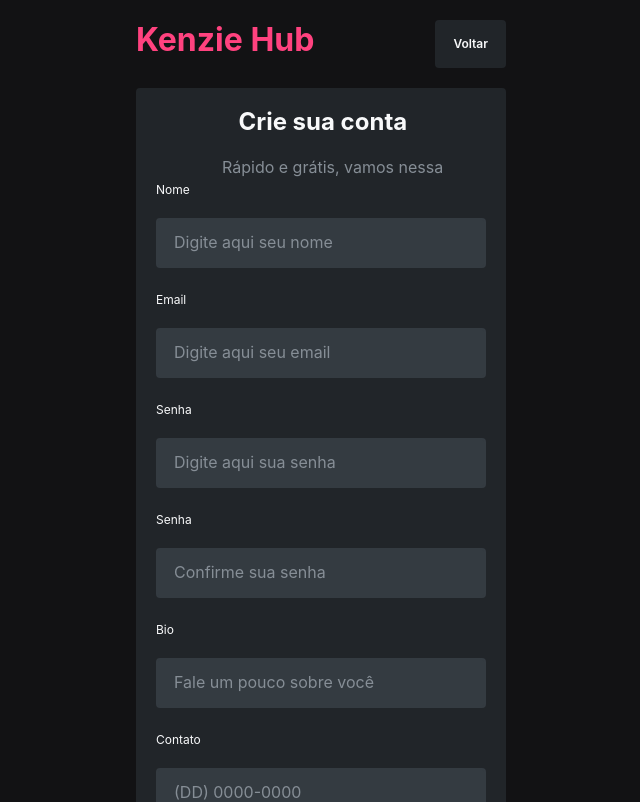
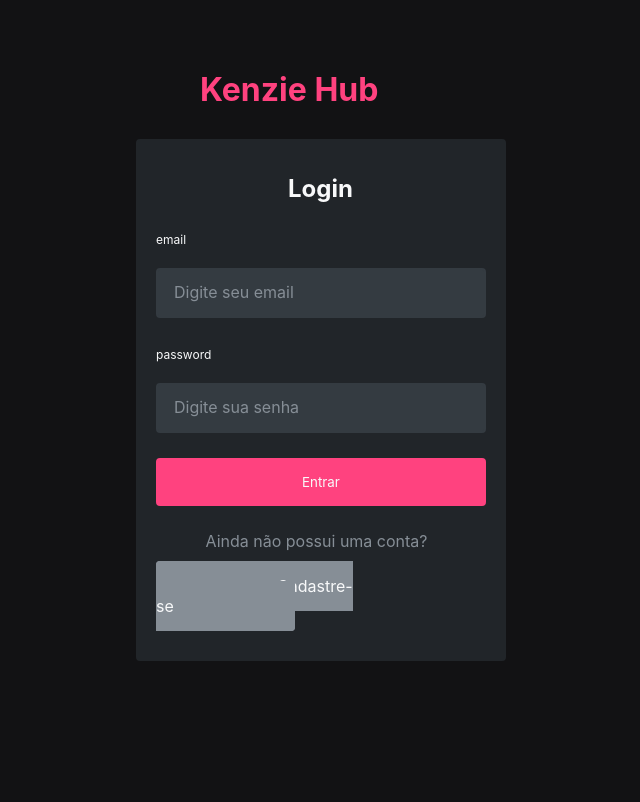
Before and after one commit to Malaiobol/react-kenzie-hub-Malaiobol, a React (Create React App) app in the folder entrega-s3/: page / in a window 1280 px wide. Shown: the top 802 px of the page, without its empty margins (376-1016 px from the left). Built offline with nearby package versions, Linux system fonts and the light colour scheme.

Commit message:
feat:added stilysh & logic to form

```diff
--- a/entrega-s3/src/App.js
+++ b/entrega-s3/src/App.js
@@ -1,12 +1,14 @@
-import { RegisterForm } from "./pages/RegisterPage";
 import { ToastContainer } from "react-toastify";
 import "react-toastify/dist/ReactToastify.min.css";
+import { Mainroutes as Routes } from "./routes";
+import GlobalStyles from "./Styles/GlobalStyles";
 
 function App() {
   return (
     <>
       <ToastContainer />
-      <RegisterForm />
+      <GlobalStyles />
+      <Routes />
     </>
   );
 }
--- /dev/null
+++ b/entrega-s3/src/Styles/Logo.js
@@ -0,0 +1,8 @@
+import styled from "styled-components";
+
+export const Logo = styled.h1`
+  padding-top: 70px;
+  padding-bottom: 30px;
+  padding-left: 45%;
+  color: var(--colorPrimary);
+`;
--- a/entrega-s3/src/index.js
+++ b/entrega-s3/src/index.js
@@ -1,14 +1,12 @@
 import React from "react";
 import ReactDOM from "react-dom/client";
 import App from "./App";
-import GlobalStyles from "./Styles/GlobalStyles";
 import { BrowserRouter } from "react-router-dom";
 
 const root = ReactDOM.createRoot(document.getElementById("root"));
 root.render(
   <React.StrictMode>
     <BrowserRouter>
-      <GlobalStyles />
       <App />
     </BrowserRouter>
   </React.StrictMode>
--- /dev/null
+++ b/entrega-s3/src/pages/Login/index.jsx
@@ -0,0 +1,84 @@
+import { useState } from "react";
+import { useForm } from "react-hook-form";
+import { yupResolver } from "@hookform/resolvers/yup";
+import { toast } from "react-toastify";
+
+import { StyledForm } from "./style";
+import { loginSchema } from "./loginSchema";
+
+import { Input } from "../../components/Input";
+import { Link } from "react-router-dom";
+import { Logo } from "../../Styles/Logo";
+import { api } from "../../services/api";
+
+export const LoginForm = () => {
+  const [loading, setLoading] = useState(false);
+
+  const {
+    handleSubmit,
+    formState: { errors },
+    reset,
+  } = useForm({
+    mode: "onBlur",
+    resolver: yupResolver(loginSchema),
+  });
+
+  const loginRequest = async (formData) => {
+    try {
+      setLoading(true);
+      await api.post("/sessions", formData);
+      toast.success("Sessão iniciada com sucesso.", {
+        autoClose: 5000,
+      });
+      setTimeout(window.location("/home", 5000));
+    } catch (err) {
+      console.log(err);
+      toast.error("Email ou senha inválidos, verifique suas credenciais.", {
+        autoClose: 5000,
+      });
+    } finally {
+      setLoading(false);
+    }
+  };
+
+  const login = (data) => {
+    console.log(data);
+    loginRequest(data);
+    reset({
+      name: "",
+      email: "",
+    });
+  };
+
+  return (
+    <>
+      <Logo>Kenzie Hub</Logo>
+      <StyledForm onSubmit={handleSubmit(login)}>
+        <h2>Login</h2>
+        <Input
+          id="email"
+          type="email"
+          label="email"
+          placeholder="Digite seu email"
+          error={errors.email?.message && <p>{errors.email.message}</p>}
+        />
+        <Input
+          id="password"
+          type="password"
+          label="password"
+          placeholder="Digite sua senha"
+          error={errors.password?.message && <p>{errors.password.message}</p>}
+        />
+        <div>
+          <button type="submit">{loading ? "Entrando..." : "Entrar"}</button>
+        </div>
+        <div>
+          <small>Ainda não possui uma conta?</small>
+        </div>
+        <div>
+          <Link to={"/register"}>Cadastre-se</Link>
+        </div>
+      </StyledForm>
+    </>
+  );
+};
--- /dev/null
+++ b/entrega-s3/src/pages/Login/loginSchema.js
@@ -0,0 +1,7 @@
+import * as yup from "yup";
+
+export const loginSchema = yup.object().shape({
+  email: yup.string().required("Insira um email.").email("Insira um email."),
+
+  password: yup.string().required("Insira uma senha."),
+});
--- /dev/null
+++ b/entrega-s3/src/pages/Login/style.js
@@ -0,0 +1,78 @@
+import styled from "styled-components";
+
+export const StyledForm = styled.form`
+  width: 370px;
+  height: max-content;
+
+  color: var(--colorGrey0);
+  background-color: var(--colorGrey3);
+  border-radius: 4px;
+
+  padding: 20px;
+  margin-left: 40%;
+
+  h2 {
+    margin-top: 15px;
+    margin-bottom: 15px;
+    margin-left: 40%;
+  }
+
+  span {
+    margin-left: 15%;
+    margin-top: 30px;
+  }
+
+  button {
+    height: 48px;
+    width: 100%;
+
+    color: var(--colorGrey0);
+    background-color: var(--colorPrimary);
+    border: solid 2px var(--colorPrimary);
+    border-radius: 4px;
+  }
+
+  button:hover {
+    background-color: var(--colorPrimary);
+    border: solid 2px var(--colorPrimary);
+    background-color: var(--colorHalfPrimary);
+    border: solid 2px var(--colorHalfPrimary);
+  }
+
+  div {
+    margin-top: 25px;
+    margin-bottom: 25px;
+  }
+
+  small {
+    margin-left: 15%;
+
+    color: var(--colorGrey1);
+    margin-bottom: 20px;
+    margin-top: 20px;
+
+    font-size: 1rem;
+  }
+
+  p {
+    color: var(--colorNegative);
+    margin-bottom: 20px;
+
+    font-size: 1rem;
+  }
+
+  a {
+    padding: 13px 119px;
+
+    color: var(--colorGrey0);
+
+    border: solid 2px var(--colorGrey1);
+    border-radius: 4px;
+    background-color: var(--colorGrey1);
+  }
+
+  a:hover {
+    border-color: var(--colorGrey0);
+    background-color: solid 2px var(--colorGrey0);
+  }
+`;
--- a/entrega-s3/src/pages/RegisterPage/index.jsx
+++ b/entrega-s3/src/pages/RegisterPage/index.jsx
@@ -1,9 +1,9 @@
+import { useState } from "react";
 import { useForm } from "react-hook-form";
 import { registerSchema } from "./registerSchema";
 import { yupResolver } from "@hookform/resolvers/yup";
 import { StyledForm } from "./style";
 import { Header } from "../../components/Header";
-import { useState } from "react";
 import { api } from "../../services/api";
 import { toast } from "react-toastify";
 import { Input } from "../../components/Input";
@@ -95,6 +95,7 @@ export const RegisterForm = () => {
           type="password"
           placeholder="Confirme sua senha"
         />
+
         <Input
           id="bio"
           label="Bio"
--- a/entrega-s3/src/routes/index.jsx
+++ b/entrega-s3/src/routes/index.jsx
@@ -1,11 +1,12 @@
 import { Routes, Route } from "react-router-dom";
 import { RegisterForm } from "../pages/RegisterPage";
+import { LoginForm } from "../pages/Login";
 
 export const Mainroutes = () => {
   return (
     <Routes>
-      <Route path="/" />
-      <Route path="/register" element={RegisterForm} />
+      <Route path="/" element={<LoginForm />} />
+      <Route path="/register" element={<RegisterForm />} />
       <Route path="/main" />
     </Routes>
   );
```
